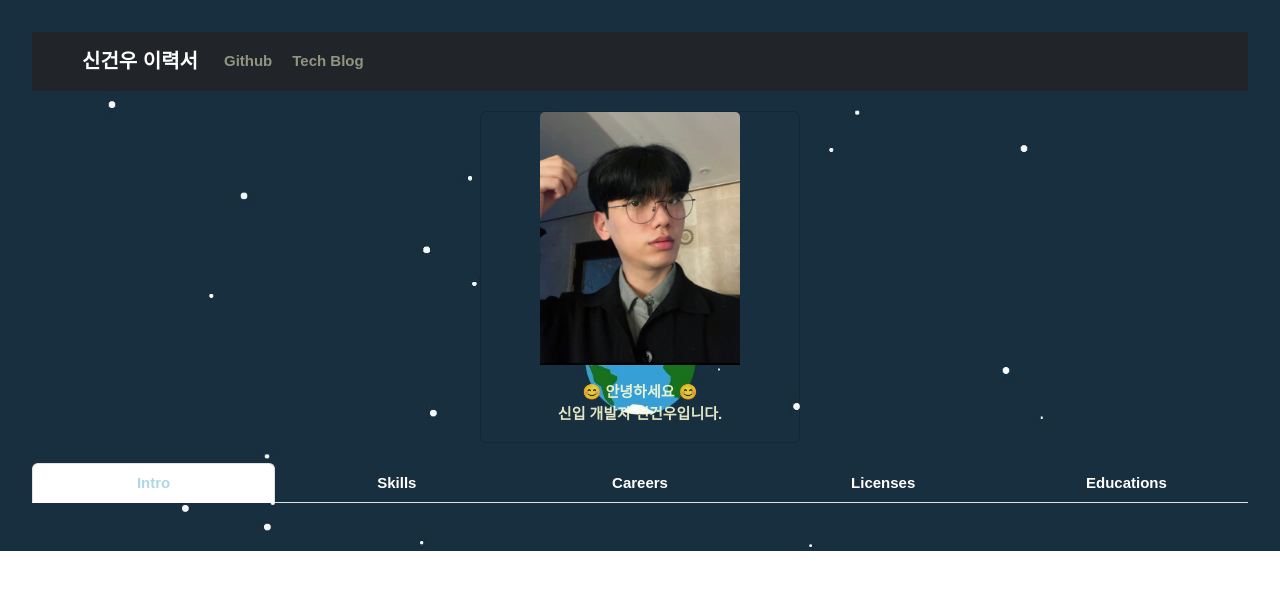
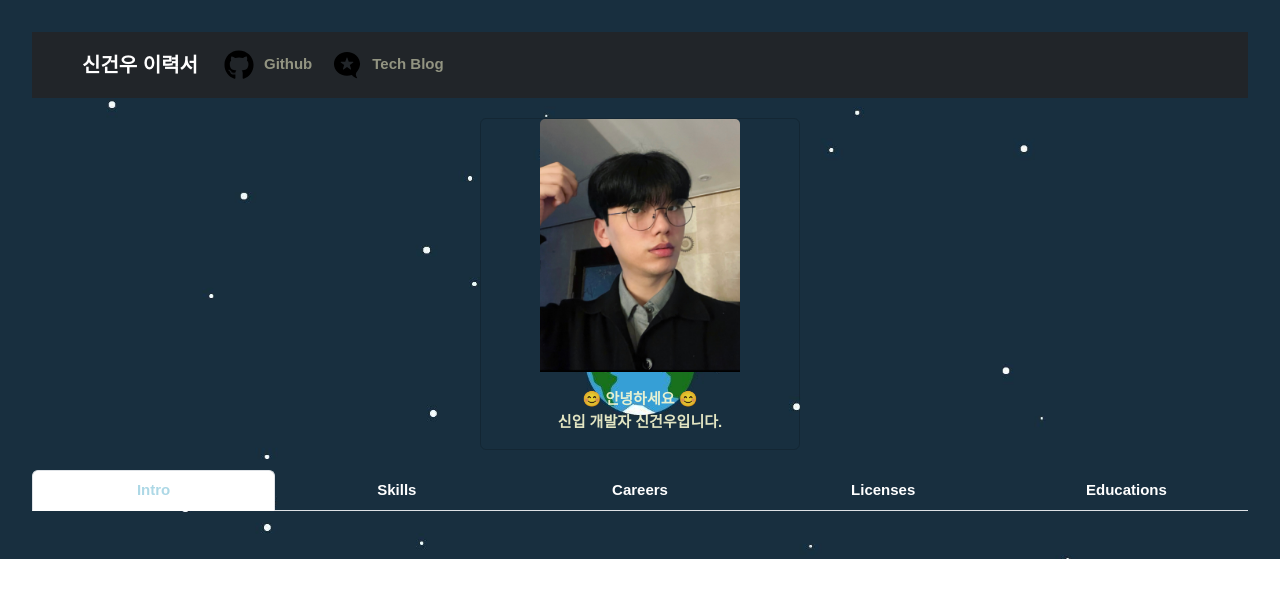
Before and after one commit to spacedustz/Resume, a React (Vite) app in the folder React/: page / in a window 1280 px wide. Shown: the top 598 px of the page. Built offline with nearby package versions, Linux system fonts and the light colour scheme.

Commit message:
Navigation 링크에 아이콘 추가

```diff
--- a/React/src/styles/navigation/Navigation.tsx
+++ b/React/src/styles/navigation/Navigation.tsx
@@ -34,6 +34,12 @@ const NavStyle = styled(Navbar)`
     }
 `;
 
+const ImageStyle = styled.img`
+    width: 30px;
+    height: 30px;
+    margin-right: 10px;
+`;
+
 const Navigation: React.FC = () => {
     return (
         <>
@@ -41,8 +47,12 @@ const Navigation: React.FC = () => {
                 <Container>
                     <Navbar.Brand>신건우 이력서</Navbar.Brand>
                     <Nav className="me-auto">
-                        <Nav.Link href="https://github.com/spacedustz">Github</Nav.Link>
-                        <Nav.Link href="https://iizz.tistory.com">Tech Blog</Nav.Link>
+                        <Nav.Link href="https://github.com/spacedustz">
+                            <ImageStyle src="../public/assets/profile/github.svg" alt="github" />
+                            Github</Nav.Link>
+                        <Nav.Link href="https://iizz.tistory.com">
+                            <ImageStyle src="../public/assets/profile/blog.svg" alt="blog" />
+                            Tech Blog</Nav.Link>
                     </Nav>
                 </Container>
             </NavStyle>
```
Also changed, not shown: React/public/assets/profile/blog.svg (added), React/public/assets/profile/github.svg (added).
